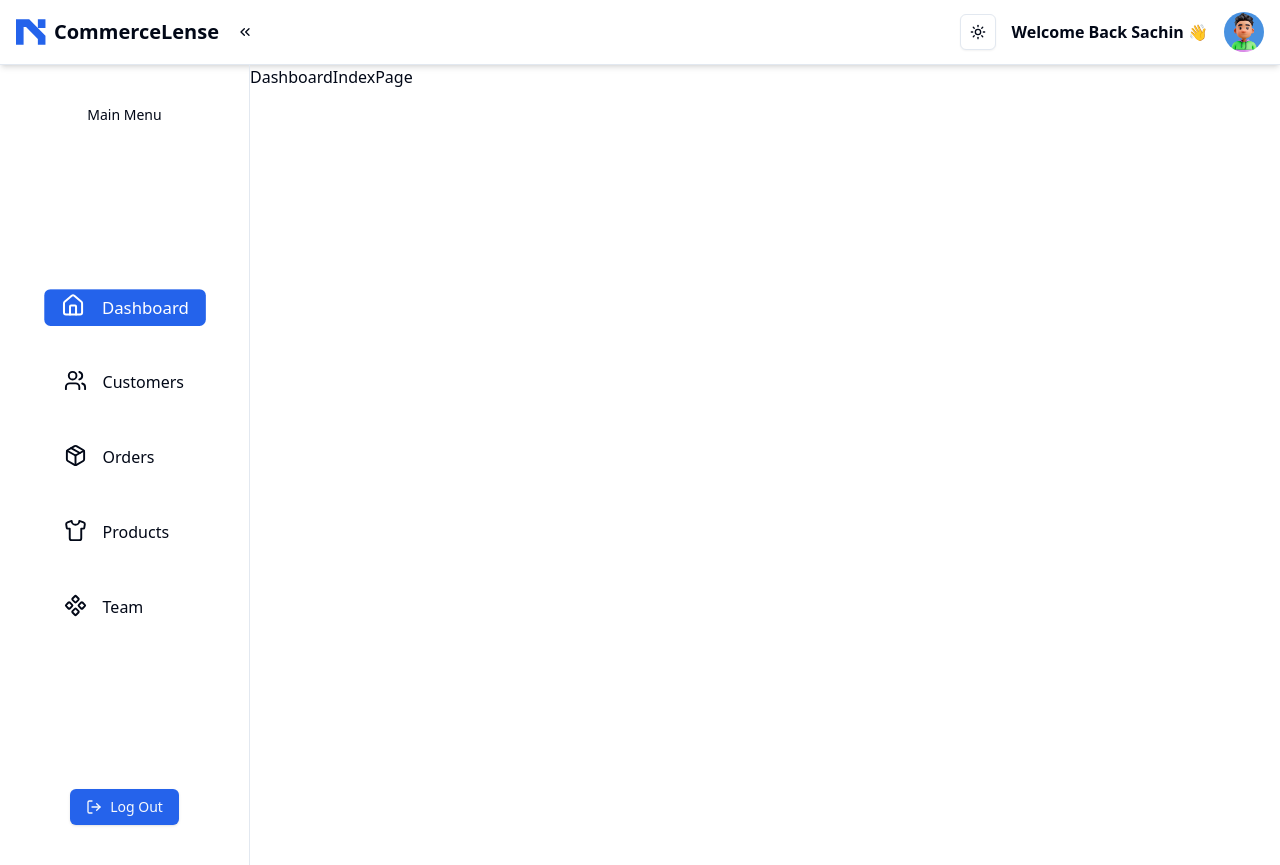
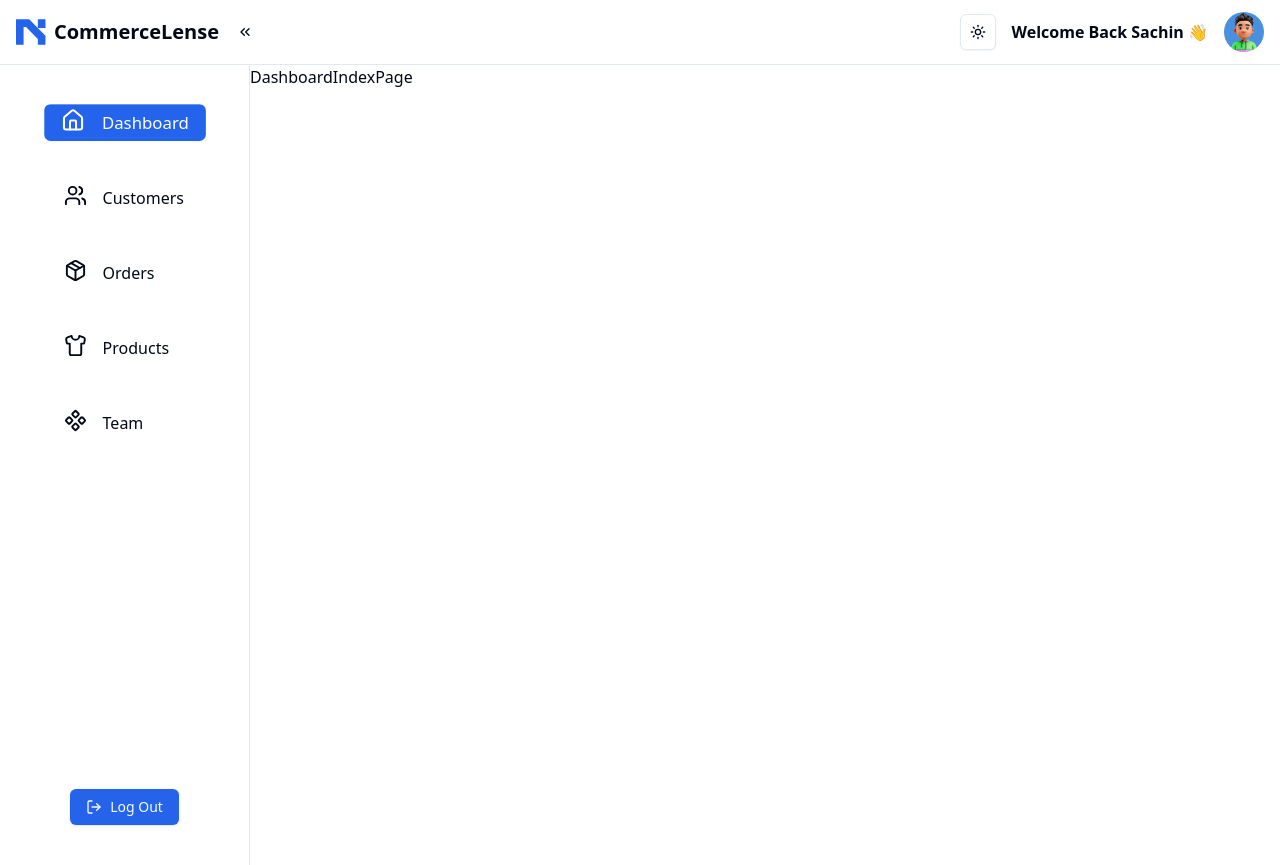
Before and after one commit to gpslakshan/CommerceLense, a Next.js app: page /dashboard in a window 1280 px wide. Built offline with nearby package versions, Linux system fonts and the light colour scheme.

Commit message:
fix styling issues in navbar and sidebar

```diff
--- a/app/NavBar.tsx
+++ b/app/NavBar.tsx
@@ -6,7 +6,7 @@ import Logo from "@/components/Logo";
 
 const NavBar = () => {
   return (
-    <div className="py-3 px-4 flex justify-between items-center border-b shadow-md">
+    <div className="py-3 px-4 flex justify-between items-center border-b">
       <div className="flex items-center gap-2">
         <Logo />
         <MenuToggle />
--- a/app/dashboard/Sidebar.tsx
+++ b/app/dashboard/Sidebar.tsx
@@ -18,9 +18,9 @@ const Sidebar = () => {
         isCollapsed ? "max-md:hidden gap-10" : "block justify-between"
       }`}
     >
-      <h2 className={`text-sm max-md:hidden ${isCollapsed && "hidden"}`}>
+      {/* <h2 className={`text-sm max-md:hidden ${isCollapsed && "hidden"}`}>
         Main Menu
-      </h2>
+      </h2> */}
       <MenuLinks />
       <LogoutButton />
     </motion.aside>
```
